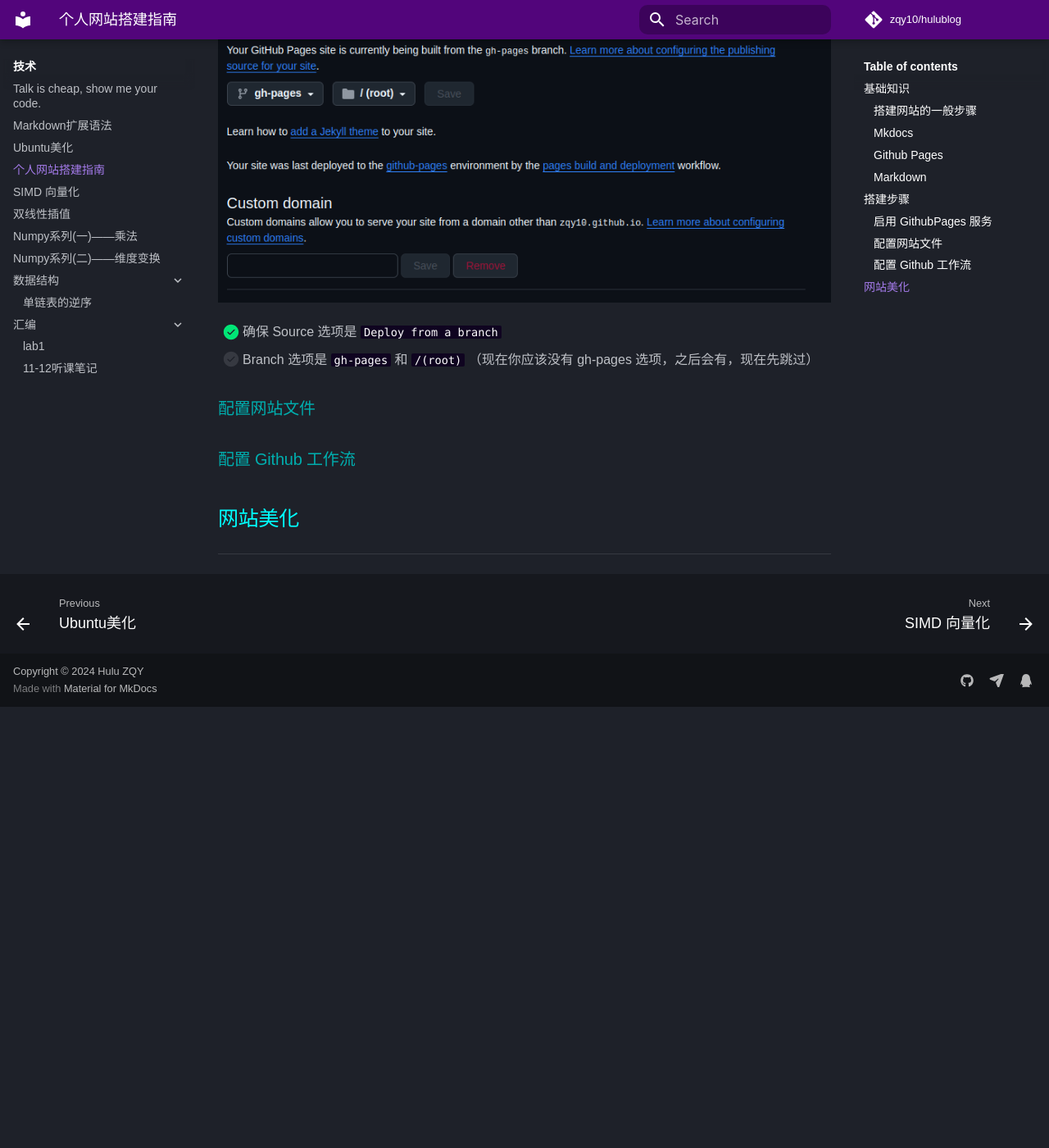
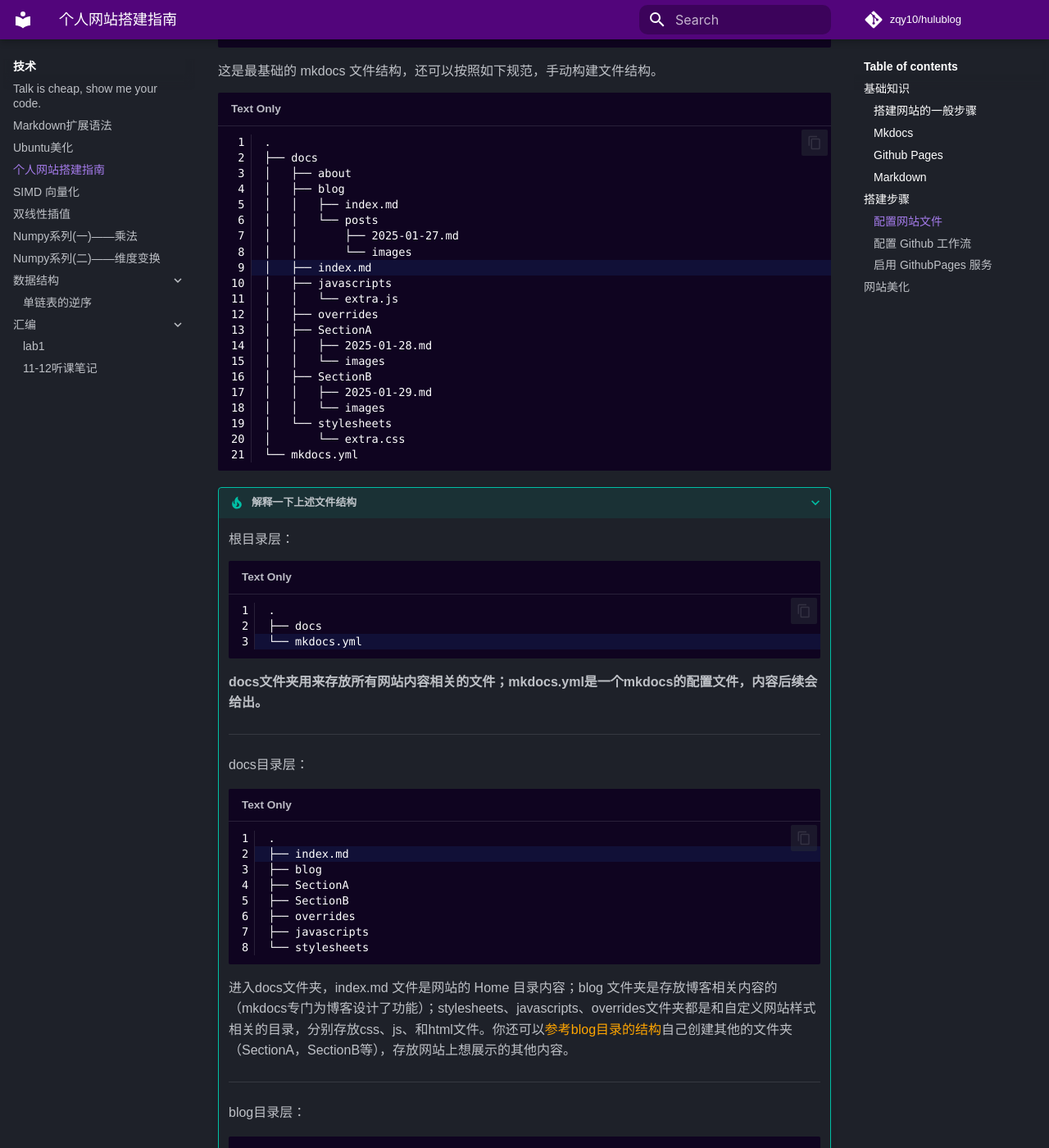
Before and after one commit to zqy10/hulublog, an MkDocs documentation site: the page built from docs/技术/2025-01-18.md, in a window 1280 px wide and 1400 px high, scrolled down 2873 px. Shown: the whole window at 82% size. Built offline with MkDocs 1.6.1 and Material for MkDocs 9.7.7, drawn with Linux system fonts in a browser that asks for light colours; emoji names are drawn with the system emoji font; comment, search, counter and statistics services are not loaded; a style sheet for code colours, icons or effects is not loaded; before the commit the page ends 3735 px from its top, so only the background shows below that; some of the changed text lies outside the part shown.

Commit message:
web build

````diff
--- a/docs/技术/2025-01-18.md
+++ b/docs/技术/2025-01-18.md
@@ -73,17 +73,91 @@
 - [x] 安装好 mkdocs
 - [x] 最好有一个 markdown 编辑器
 
+### 配置网站文件
+进入 Github，创建一个新的 repository(仓库)，做好正常的基础设置，连接到本地仓库。
+
+ - [ ] 在本地仓库终端执行如下命令
+
+```bash hl_lines="1"
+mkdocs new .
+```
+将会创建如下的文件管理结构：
+```text
+.
+├─ docs/
+│  └─ index.md
+└─ mkdocs.yml
+```
+这是最基础的 mkdocs 文件结构，还可以按照如下规范，手动构建文件结构。
+```text hl_lines="9"
+.
+├── docs
+│   ├── about
+│   ├── blog
+│   │   ├── index.md
+│   │   └── posts
+│   │       ├── 2025-01-27.md
+│   │       └── images
+│   ├── index.md
+│   ├── javascripts
+│   │   └── extra.js
+│   ├── overrides
+│   ├── SectionA
+│   │   ├── 2025-01-28.md
+│   │   └── images
+│   ├── SectionB
+│   │   ├── 2025-01-29.md
+│   │   └── images
+│   └── stylesheets
+│       └── extra.css
+└── mkdocs.yml
+
+```
+???+tip "解释一下上述文件结构"
+    <font size=3>根目录层：
+    ```text hl_lines="3"
+    .
+    ├── docs
+    └── mkdocs.yml
+    ```
+    <strong>docs文件夹用来存放所有网站内容相关的文件；mkdocs.yml是一个mkdocs的配置文件，内容后续会给出。</strong>
+    ---
+    docs目录层：
+    ```text hl_lines="2"
+    .
+    ├── index.md
+    ├── blog
+    ├── SectionA
+    ├── SectionB
+    ├── overrides
+    ├── javascripts
+    └── stylesheets
+    ```
+    进入docs文件夹，index.md 文件是网站的 Home 目录内容；blog 文件夹是存放博客相关内容的（mkdocs专门为博客设计了功能）；stylesheets、javascripts、overrides文件夹都是和自定义网站样式相关的目录，分别存放css、js、和html文件。你还可以<font color="orange">参考blog目录的结构</font>自己创建其他的文件夹（SectionA，SectionB等），存放网站上想展示的其他内容。
+    ---
+    blog目录层：
+    ```text
+    .
+    ├── index.md
+    └── posts
+        ├── 2025-01-27.md
+        ├── 2025-01-28.md
+        └── images
+    ```
+    所有的博客都存放在posts目录下，建议以时间规范命名。
+    </font>
+
+了解了文件组织结构
+
+### 配置 Github 工作流
+
 ### 启用 GithubPages 服务
-进入 Github，创建一个新的 repository(仓库)，做好正常的基础设置。
+
 进入仓库的 Settings，在左边栏进入 Pages 选项。
 ![githubpages](images/githubpages.png)
 
  - [x] 确保 Source 选项是 `Deploy from a branch`
- - [ ] Branch 选项是 `gh-pages` 和 `/(root)` （现在你应该没有 gh-pages 选项，之后会有，现在先跳过）
-
-### 配置网站文件
-
-### 配置 Github 工作流
+ - [x] Branch 选项分别是 `gh-pages` 和 `/(root)`
 
 ## 网站美化
 
````
